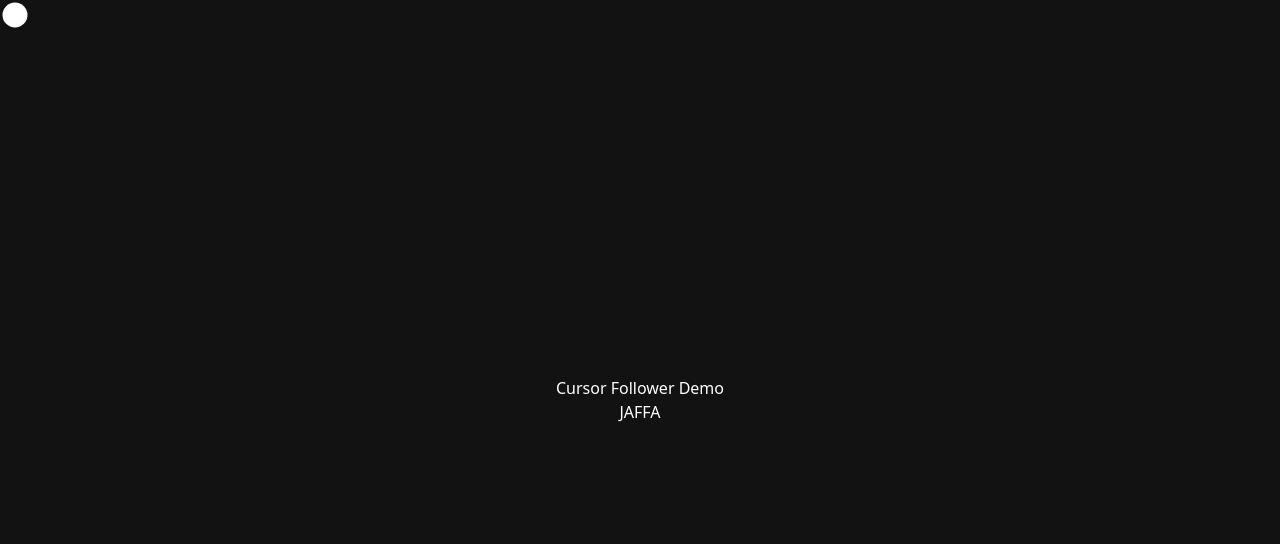
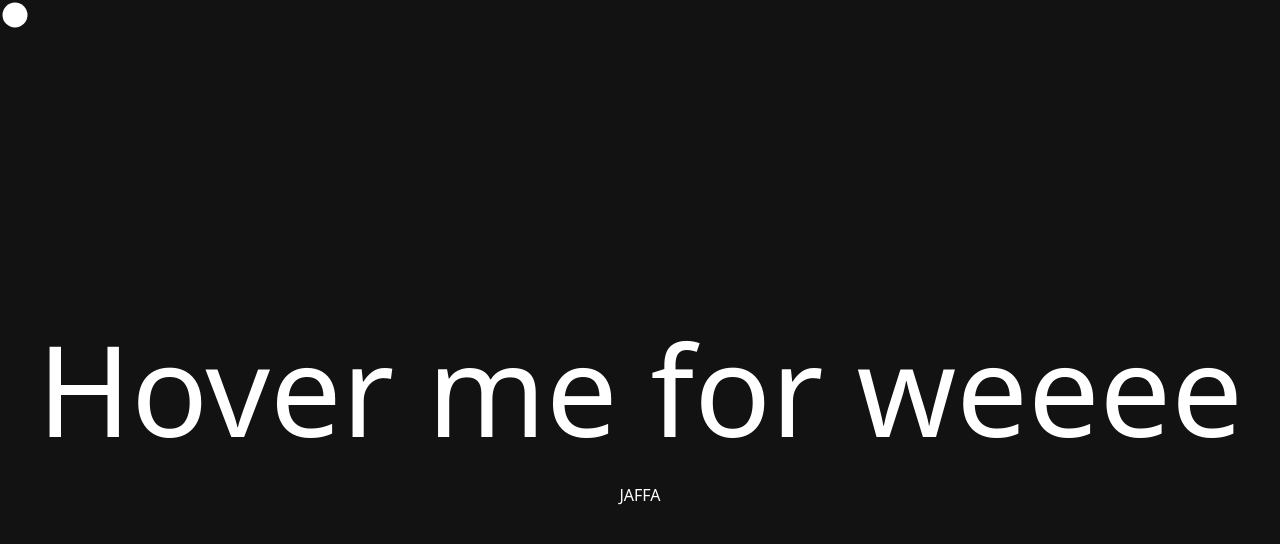
Before and after one commit to remcostoeten/remcostoeten-portfolio, a Next.js app: page /test in a window 1280 px wide. Shown: the top 544 px of the page. Built offline with nearby package versions, Linux system fonts and the light colour scheme.

Commit message:
rm package.

```diff
--- a/package.json
+++ b/package.json
@@ -22,7 +22,6 @@
     "next": "^13.4.3",
     "postcss": "8.4.23",
     "react": "18.2.0",
-    "react-cursor-follow": "^2.0.0",
     "react-dom": "18.2.0",
     "react-parallax-tilt": "^1.7.140",
     "sass": "^1.62.1",
--- a/pages/test.jsx
+++ b/pages/test.jsx
@@ -8,6 +8,7 @@ export default function Index() {
 		<>
 			<div className="cursor-page">
 				<h1
+				className='text-hero'
 					onMouseEnter={() => {
 						setMouseSize(155);
 					}}
@@ -15,8 +16,7 @@ export default function Index() {
 						setMouseSize(25);
 					}}
 				>
-					Cursor Follower Demo
-				</h1>
+Hover me for weeee				</h1>
 				<button
 					style={{ cursor: 'pointer' }}
 					className="link"
```
